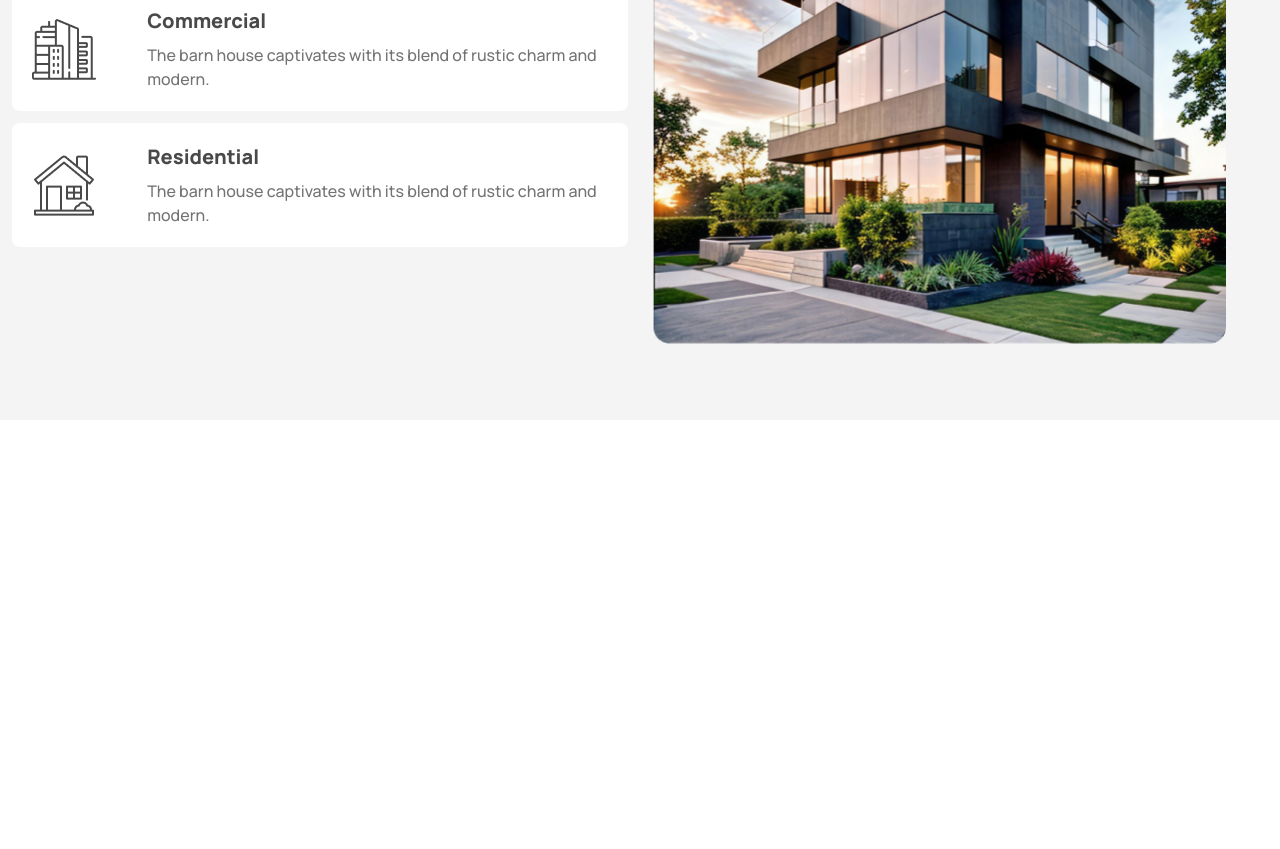
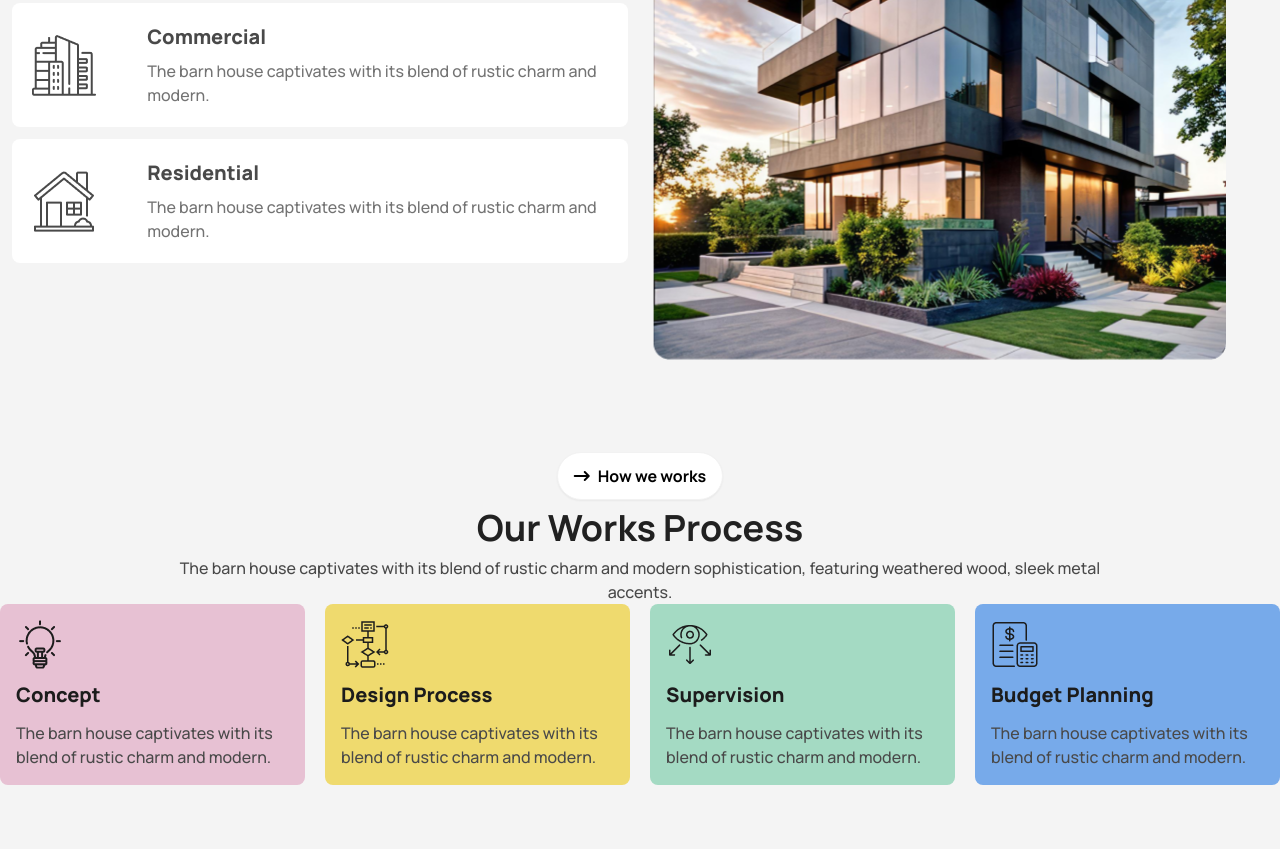
Before and after one commit to sojibshekh/Rinterio-tailwind-daisy-ui-, a plain HTML site: page index.html in a window 1280 px wide. Shown: the part 1091-1940 px from the top of the page. Before the commit the page ends 1511 px from the top, so only its background shows below. Drawn offline with nearby package versions, Linux system fonts and the light colour scheme.

Commit message:
work section code here

```diff
--- a/index.html
+++ b/index.html
@@ -97,7 +97,7 @@
     </div>
 
     <section class="bg-[#F4F4F4] ">
-      <div class="container mx-auto py-16">
+      <div class="container mx-auto py-20">
         <img src="images/Vector.png" alt="" class="-mt-4 -ml-12 hidden lg:flex">
 
          <div class="flex justify-between pt-3 flex-col md:flex-row">
@@ -126,6 +126,35 @@
             </div>
          </div>
       </div>
+      <div class="container mx-auto pb-16">
+         <div class="text-center w-full ">
+          <a class="btn bg-white hover:bg-white text-black text-base font-bold rounded-3xl"><i class="fa-solid fa-arrow-right-long  text-black " aria-hidden="true"></i> How we works</a>
+          <h3 class="my-2 text-2xl  lg:text-4xl font-bold text-primary-color-text">Our Works Process</h3>
+          <p class="text-primary-color-text-tow text-base font-medium w-3/4 mx-auto">The barn house captivates with its blend of rustic charm and modern sophistication, featuring weathered wood, sleek metal accents.</p>
+         </div>
+         <div class=" grid grid-cols-1 md:grid-cols-2 lg:grid-cols-4 gap-5">
+            <div class="bg-[#E7C1D3] p-4 rounded-lg">
+              <img src="images/concept.png" alt="">
+              <h6 class="text-[#1C1C1C] text-xl font-extrabold my-3">Concept</h6>
+              <p class="text-base font-medium text-primary-color-text-tow">The barn house captivates with its blend of rustic charm and modern.</p>
+            </div>
+            <div class="bg-[#EFDA6E] p-4 rounded-lg">
+              <img src="images/flow-chart.png" alt="">
+              <h6 class="text-[#1C1C1C] text-xl font-extrabold my-3">Design Process</h6>
+              <p class="text-base font-medium text-primary-color-text-tow">The barn house captivates with its blend of rustic charm and modern.</p>
+            </div>
+            <div class="bg-[#A4DAC3] p-4 rounded-lg">
+              <img src="images/vision.png" alt="">
+              <h6 class="text-[#1C1C1C] text-xl font-extrabold my-3">Supervision</h6>
+              <p class="text-base font-medium text-primary-color-text-tow">The barn house captivates with its blend of rustic charm and modern.</p>
+            </div>
+            <div class="bg-[#77AAEA] p-4 rounded-lg">
+              <img src="images/budget-planning.png" alt="">
+              <h6 class="text-[#1C1C1C] text-xl font-extrabold my-3">Budget Planning</h6>
+              <p class="text-base font-medium text-primary-color-text-tow">The barn house captivates with its blend of rustic charm and modern.</p>
+            </div>
+        </div>
+      </div>
     </section>
 
 </body>
```
